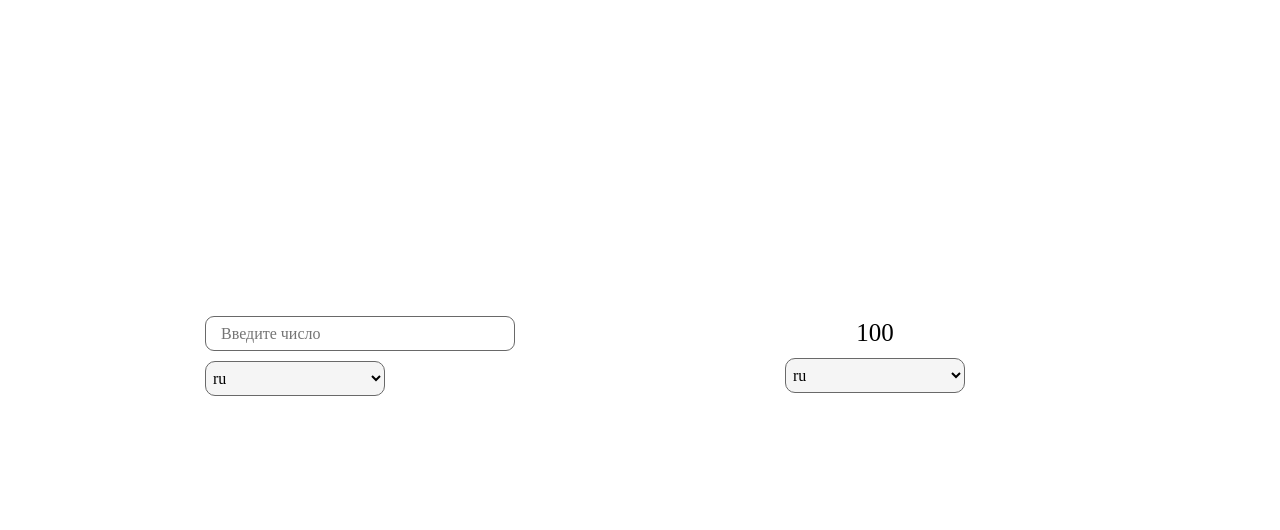
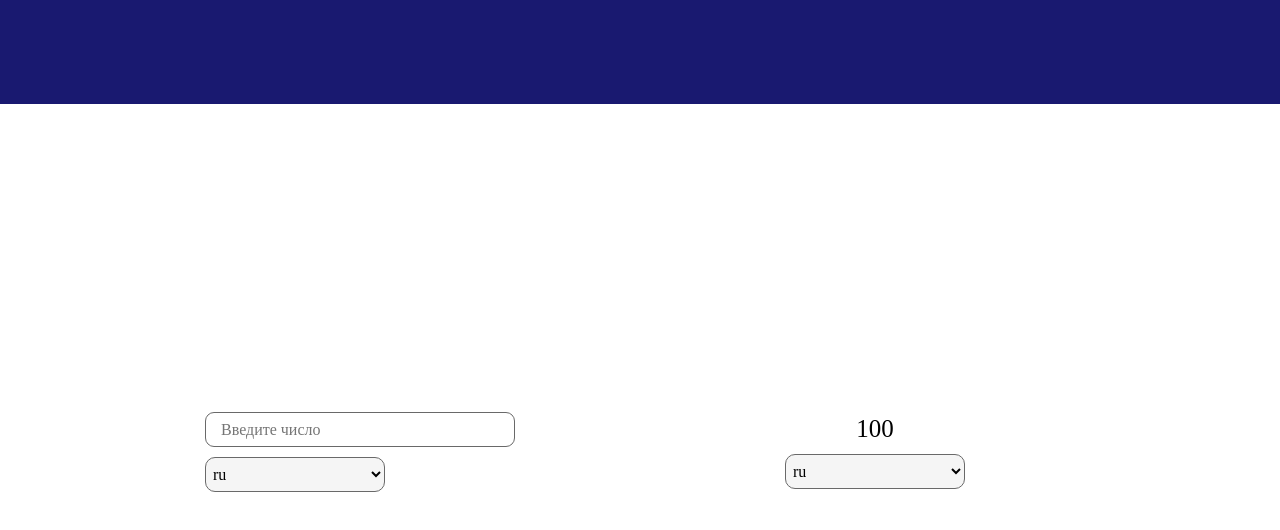
Before and after one commit to No1ball/converterTask, a React (Create React App) app: page / in a window 1280 px wide. Shown: the top 530 px of the page. Built offline with nearby package versions, Linux system fonts and the light colour scheme.

Commit message:
add header

```diff
--- a/src/App.js
+++ b/src/App.js
@@ -1,9 +1,11 @@
 import React from "react";
 import 'normalize.css';
 import CurrencyForm from "./components/CurrencyForm/CurrencyForm";
+import Header from "./components/Header/Header";
 function App() {
   return (
       <div className="App">
+        <Header/>
         <CurrencyForm
             placeholder="Введите число"
             baseText={'Выберите валюту'}
--- a/src/components/CurrencyForm/CurrencyForm.module.scss
+++ b/src/components/CurrencyForm/CurrencyForm.module.scss
@@ -4,7 +4,7 @@
     box-sizing: border-box;
   }
   flex-grow: 3;
-  height: 89vh;
+  height: 87vh;
   //margin-top: 100px;
   display: flex;
   flex-flow: row;
@@ -14,7 +14,7 @@
 }
 
 .firstCurrency{
-  height: 250px;
+  //height: 250px;
   width: 410px;
   display: flex;
   flex-flow: column;
@@ -22,7 +22,7 @@
   margin: 30px;
 }
 .secondCurrency{
-  height: 250px;
+ // height: 250px;
   width: 410px;
   display: flex;
   flex-flow: column;
--- a/src/components/Header/Header.jsx
+++ b/src/components/Header/Header.jsx
@@ -0,0 +1,11 @@
+import React from 'react';
+import classes from "./Header.module.scss";
+const Header = () => {
+    return (
+        <div className={classes.headerCl}>
+
+        </div>
+    );
+};
+
+export default Header;
--- a/src/components/Header/Header.module.scss
+++ b/src/components/Header/Header.module.scss
@@ -0,0 +1,5 @@
+.headerCl{
+  background: midnightblue;
+  height: 13vh;
+
+}
```
